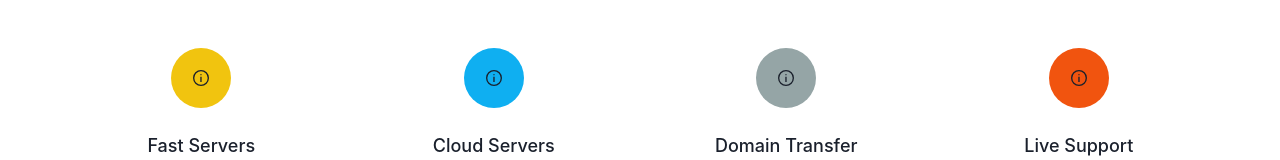
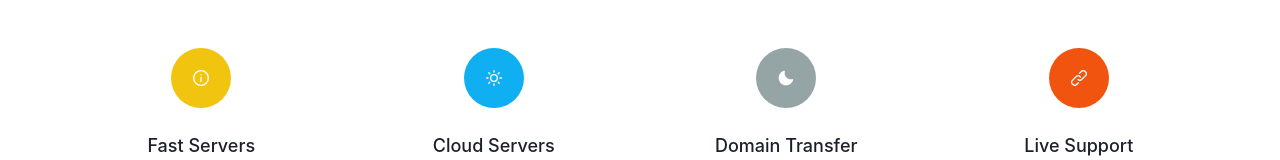
Before and after one commit to HasanMothaffar/Design-Implementation-Task, a React (Vite) app: page / in a window 1280 px wide. Shown: the part 3524-3684 px from the top of the page. Built offline with nearby package versions, Linux system fonts and the light colour scheme; no server answers.

Commit message:
Minor refactors

```diff
--- a/src/components/Slider.tsx
+++ b/src/components/Slider.tsx
@@ -41,9 +41,9 @@ const SliderSection = () => {
                             arrows: false,
                             breakpoints: {
                                 700: {
-                                    height: "170px"
-                                }
-                            }
+                                    height: "170px",
+                                },
+                            },
                         }}
                     >
                         <SplideTrack>
--- a/src/components/about/PersonBubble.tsx
+++ b/src/components/about/PersonBubble.tsx
@@ -1,7 +1,7 @@
 import { StarIcon } from "@chakra-ui/icons";
 import { HStack, Stack, Text } from "@chakra-ui/react";
 
-const PersonBubble = ({ title = "", description = "" }) => {
+const PersonBubble = () => {
     return (
         <Stack alignItems="center">
             <img
@@ -12,7 +12,9 @@ const PersonBubble = ({ title = "", description = "" }) => {
                 style={{ borderRadius: "50%", border: "5px solid #e5e5e5" }}
             />
             <Text fontWeight="bold">Jonny Doe</Text>
-            <Text textStyle="description" fontSize="sm" >Designer</Text>
+            <Text textStyle="description" fontSize="sm">
+                Designer
+            </Text>
 
             <HStack mt="20px !important">
                 <StarIcon color="gray" width="10px" height="10px" />
--- a/src/components/features/SingleFeature.tsx
+++ b/src/components/features/SingleFeature.tsx
@@ -15,7 +15,9 @@ const SingleFeature = ({ title = "", fill = "yellow", icon }: FeatureProps) => {
             <Text as="h4" fontSize="lg" fontWeight="500">
                 {title}
             </Text>
-            <Text color="#686868">Nulla dapibus neque augue, quis tincidunt tortor aliquam vitae.</Text>
+            <Text color="#686868">
+                Nulla dapibus neque augue, quis tincidunt tortor aliquam vitae.
+            </Text>
         </Stack>
     );
 };
--- a/src/components/features/index.tsx
+++ b/src/components/features/index.tsx
@@ -1,4 +1,4 @@
-import { InfoOutlineIcon } from "@chakra-ui/icons";
+import { InfoOutlineIcon, LinkIcon, MoonIcon, SunIcon } from "@chakra-ui/icons";
 import { Grid, GridItem } from "@chakra-ui/react";
 import BaseContainer from "../shared/BaseContainer";
 import BaseSection from "../shared/BaseSection";
@@ -8,24 +8,24 @@ const featuresData = [
     {
         title: "Fast Servers",
         fill: "#f1c40f",
-        icon: <InfoOutlineIcon />,
+        icon: <InfoOutlineIcon color="#fff" />,
     },
 
     {
         title: "Cloud Servers",
         fill: "#0faff1",
-        icon: <InfoOutlineIcon />,
+        icon: <SunIcon color="#fff" />,
     },
     {
         title: "Domain Transfer",
         fill: "#95a5a6",
-        icon: <InfoOutlineIcon />,
+        icon: <MoonIcon color="#fff" />,
     },
 
     {
         title: "Live Support",
         fill: "#f1540f",
-        icon: <InfoOutlineIcon />,
+        icon: <LinkIcon color="#fff" />,
     },
 ];
 
--- a/src/components/packages/SinglePackage.tsx
+++ b/src/components/packages/SinglePackage.tsx
@@ -1,39 +1,5 @@
-import { Box, Text, Flex } from "@chakra-ui/react";
-
-const Star = ({
-    fill = "yellow",
-    borderTop = "",
-    borderRight = "",
-    borderLeft = "",
-    borderBottom = "",
-}) => {
-    return (
-        <Flex
-            alignItems="center"
-            justifyContent="center"
-            width="80px"
-            height="80px"
-            mb={4}
-            mx="auto"
-            borderTop={borderTop}
-            borderRight={borderRight}
-            borderBottom={borderBottom}
-            borderLeft={borderLeft}
-            borderRadius="50%"
-        >
-            <svg
-                xmlns="http://www.w3.org/2000/svg"
-                width="20"
-                height="20"
-                viewBox="0 0 24 24"
-                fill={fill}
-                style={{ margin: "0 auto" }}
-            >
-                <path d="M12 .587l3.668 7.568 8.332 1.151-6.064 5.828 1.48 8.279-7.416-3.967-7.417 3.967 1.481-8.279-6.064-5.828 8.332-1.151z" />
-            </svg>
-        </Flex>
-    );
-};
+import { Box, Flex, Text } from "@chakra-ui/react";
+import Star from "./Star";
 
 interface PackageProperties {
     title: string;
@@ -70,7 +36,6 @@ const SinglePackage = ({
             borderTop={`5px solid ${color}`}
             boxShadow="8px 10px 27px -18px rgb(0 0 0 / 57%)"
             bgColor="#fff"
-
         >
             <Box mb={10} pb={4} textAlign="center" borderBottom="1px solid silver">
                 <Star
@@ -88,12 +53,7 @@ const SinglePackage = ({
             <Box as="ul" listStyleType="none">
                 {properties.map((property, index) => {
                     return (
-                        <Flex
-                            key={index}
-                            as="li"
-                            justifyContent="space-between"
-                            mb={4}
-                        >
+                        <Flex key={index} as="li" justifyContent="space-between" mb={4}>
                             <Box>{property.title}</Box>
                             <Box color={color}>{property.content}</Box>
                         </Flex>
@@ -119,7 +79,13 @@ const SinglePackage = ({
                     </Box>
                 </Text>
 
-                <a style={{ display: "block", textTransform: "uppercase" }}>Select Plan</a>
+                <a
+                    href=""
+                    title="Select plan"
+                    style={{ display: "block", textTransform: "uppercase" }}
+                >
+                    Select Plan
+                </a>
             </Box>
         </Box>
     );
--- /dev/null
+++ b/src/components/packages/Star.tsx
@@ -0,0 +1,37 @@
+import { Flex } from "@chakra-ui/react";
+
+const Star = ({
+    fill = "yellow",
+    borderTop = "",
+    borderRight = "",
+    borderLeft = "",
+    borderBottom = "",
+}) => {
+    return (
+        <Flex
+            alignItems="center"
+            justifyContent="center"
+            width="80px"
+            height="80px"
+            mb={4}
+            mx="auto"
+            borderTop={borderTop}
+            borderRight={borderRight}
+            borderBottom={borderBottom}
+            borderLeft={borderLeft}
+            borderRadius="50%"
+        >
+            <svg
+                xmlns="http://www.w3.org/2000/svg"
+                width="20"
+                height="20"
+                viewBox="0 0 24 24"
+                fill={fill}
+                style={{ margin: "0 auto" }}
+            >
+                <path d="M12 .587l3.668 7.568 8.332 1.151-6.064 5.828 1.48 8.279-7.416-3.967-7.417 3.967 1.481-8.279-6.064-5.828 8.332-1.151z" />
+            </svg>
+        </Flex>
+    );
+};
+export default Star;
--- a/src/data/getServices.ts
+++ b/src/data/getServices.ts
@@ -38,6 +38,6 @@ const serviceRows = [
 
 export const useGetServices = () => {
     return {
-        serviceRows
-    }
+        serviceRows,
+    };
 };
```
Also changed, not shown: src/components/about/index.tsx (+7 -3 lines), src/components/services/DomainInput.tsx (+4 -4 lines), src/components/services/index.tsx (+6 -14 lines).
